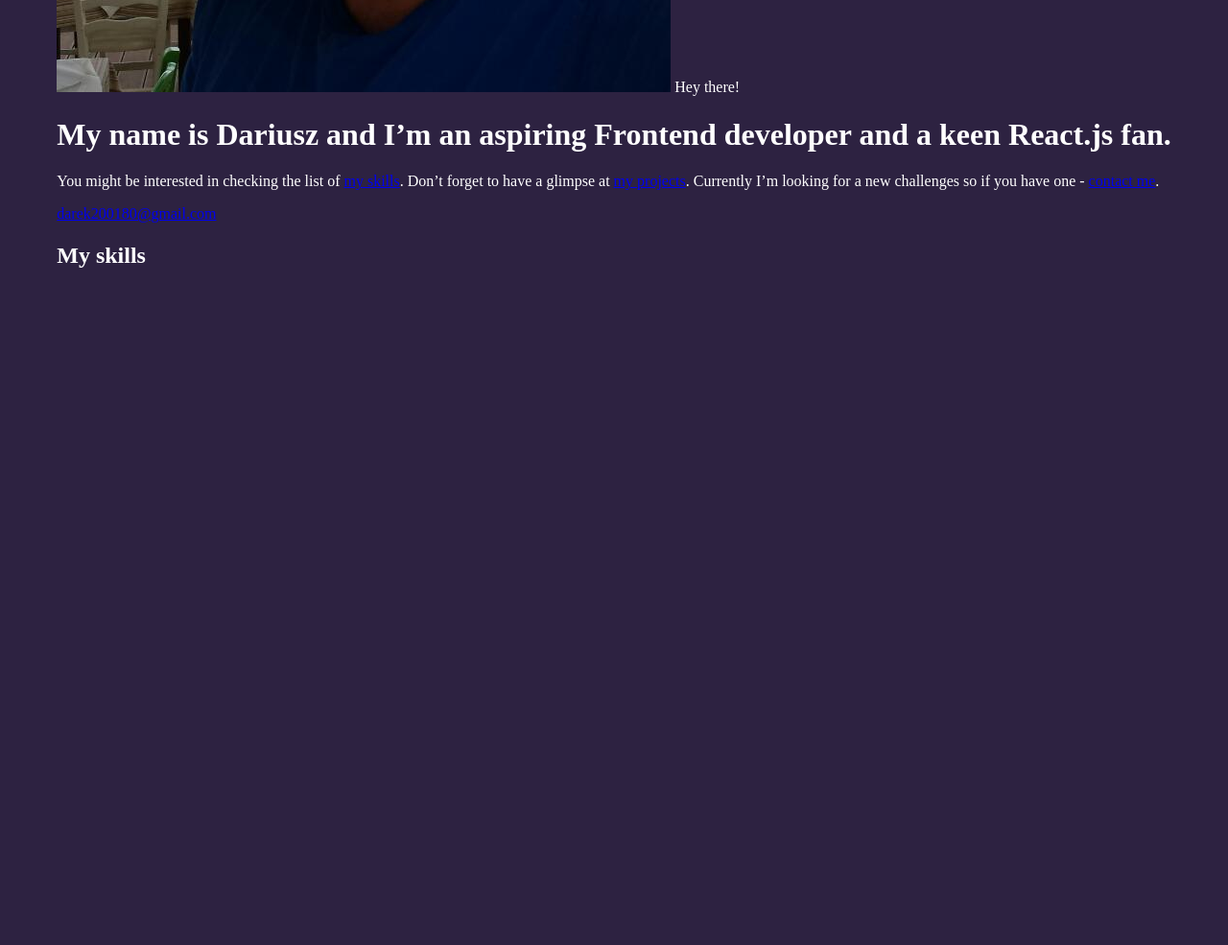
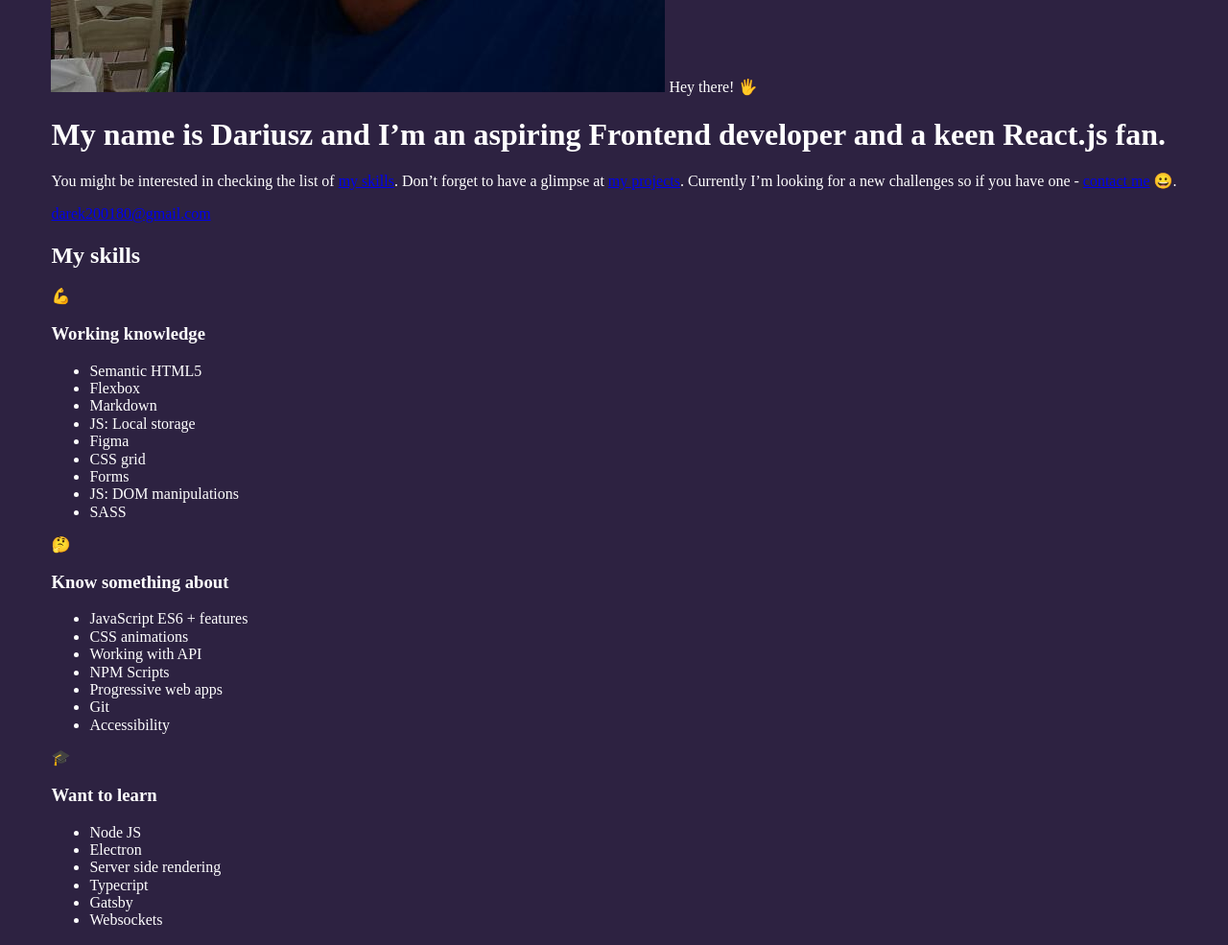
Before and after one commit to DariuszOkonski/wtf-final, a website built with webpack: page src/pages/index.html in a window 1280 px wide. Shown: the part 544-1529 px from the top of the page at 96% size. Before the commit the page ends 844 px from the top, so only its background shows below. Built offline with nearby package versions, Linux system fonts and the light colour scheme.

Commit message:
add section skills

```diff
--- a/src/pages/index.html
+++ b/src/pages/index.html
@@ -25,8 +25,7 @@
         <div class="hero__image-container">
           <img class="hero__image" src="../assets/img/picture.jpg" alt="Darek's photo">
           <span class="hero__hello">
-            Hey there!
-
+            Hey there! 🖐
           </span>
         </div>
 
@@ -37,7 +36,7 @@
           </h1>
 
           <p class="hero__paragraph">
-            You might be interested in checking the list of <a href="#skills">my skills</a>. Don’t forget to  have a glimpse at <a href="#projects">my projects</a>. Currently I’m looking for a new challenges so if you have one - <a href="#contact">contact me</a>.
+            You might be interested in checking the list of <a href="#skills">my skills</a>. Don’t forget to  have a glimpse at <a href="#projects">my projects</a>. Currently I’m looking for a new challenges so if you have one - <a href="#contact">contact me</a> 😀.
           </p>
           <a class="hero__contact" href="mailto: darek200180@gmail.com">darek200180@gmail.com</a>
         </div>
@@ -46,10 +45,54 @@
 
       <section class="skills" id="skills">
         <h2 class="skills__header">My skills</h2>
-        <article class="skills-list">
-          <span class="skills-list__emoji"></span>
+
+        <article class="skills-section">
+          <span class="skills-section__emoji">💪</span>
+          <h3 class="skills-section__header">Working knowledge</h3>
+          <ul class="skills-list">
+            <li class="skills-list__item">Semantic HTML5</li>
+            <li class="skills-list__item">Flexbox</li>
+            <li class="skills-list__item">Markdown</li>
+            <li class="skills-list__item">JS: Local storage</li>
+            <li class="skills-list__item">Figma</li>
+            <li class="skills-list__item">CSS grid</li>
+            <li class="skills-list__item">Forms</li>
+            <li class="skills-list__item">JS: DOM manipulations</li>
+            <li class="skills-list__item">SASS</li>
+          </ul>
         </article>
+
+        <article class="skills-section">
+          <span class="skills-section__emoji">🤔</span>
+          <h3 class="skills-section__header">Know something about</h3>
+          <ul class="skills-list">
+            <li class="skills-list__item">JavaScript ES6 + features</li>
+            <li class="skills-list__item">CSS animations</li>
+            <li class="skills-list__item">Working with API</li>
+            <li class="skills-list__item">NPM Scripts</li>
+            <li class="skills-list__item">Progressive web apps</li>
+            <li class="skills-list__item">Git</li>
+            <li class="skills-list__item">Accessibility</li>
+          </ul>
+        </article>
+
+        <article class="skills-section">
+          <span class="skills-section__emoji">🎓</span>
+          <h3 class="skills-section__header">Want to learn</h3>
+          <ul class="skills-list">
+            <li class="skills-list__item">Node JS</li>
+            <li class="skills-list__item">Electron</li>
+            <li class="skills-list__item">Server side rendering</li>
+            <li class="skills-list__item">Typecript</li>
+            <li class="skills-list__item">Gatsby</li>
+            <li class="skills-list__item">Websockets</li>
+          </ul>
+        </article>
+
+
+
       </section>
+
     </main>
 
   </body>
```
